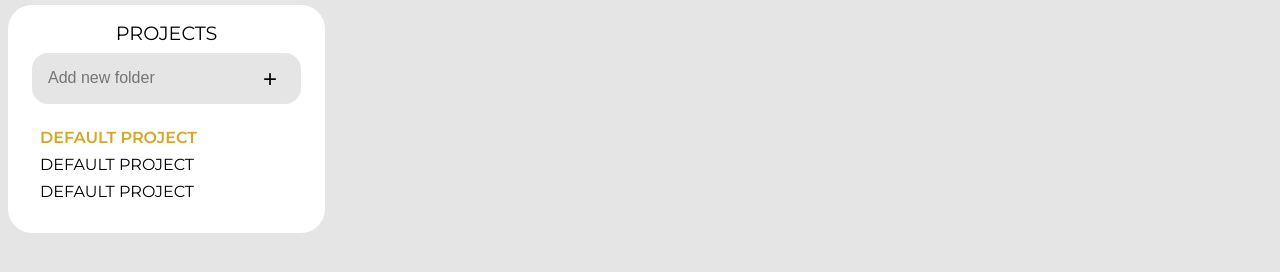
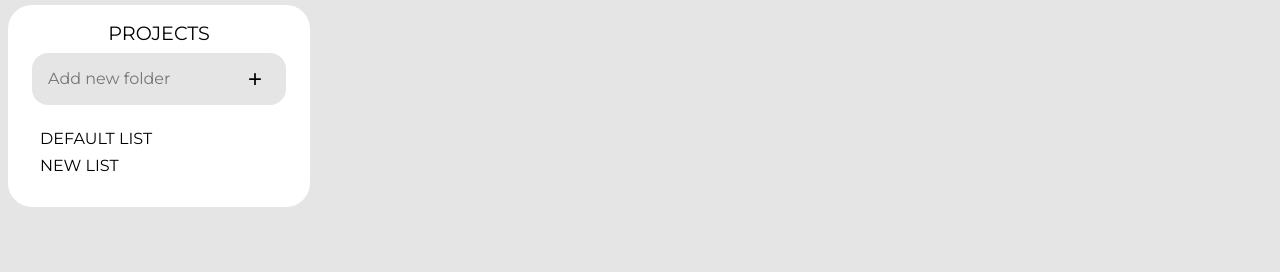
Before and after one commit to mrljsh/todo-app, a website built with webpack: page dist/index.html in a window 1280 px wide. Shown: the part 82-354 px from the top of the page. Built offline with nearby package versions, Linux system fonts and the light colour scheme.

Commit message:
Basic logic inside DOM controller module (add new folder)

```diff
--- /dev/null
+++ b/src/DOMController.js
@@ -0,0 +1,33 @@
+
+let list = ["Default list", "New List"];
+
+const listSelector = document.querySelector(".folderLists");
+
+
+export function renderFolders() {
+    listSelector.replaceChildren();
+    list.forEach(element => {
+        const listItem = document.createElement('p');
+        listItem.textContent = element;
+        listSelector.append(listItem);
+    });
+};
+
+let addNewFolder = (() => {
+    const folderInput = document.querySelector(".addFolderContainer > input");
+    console.log(folderInput);
+
+    const addFolderButton = document.querySelector(".addFolderContainer > button");
+    console.log(addFolderButton);
+
+    addFolderButton.addEventListener('click',() => {
+        if(folderInput.value === ""){
+            console.log("ERROR");
+            return;
+        }
+
+        list.push(folderInput.value);
+        folderInput.value = "";
+        renderFolders();
+    })
+})();
--- a/src/index.js
+++ b/src/index.js
@@ -1 +1,4 @@
 import "./style.css"
+import {renderFolders} from './DOMController.js'
+
+renderFolders();
--- a/src/style.css
+++ b/src/style.css
@@ -65,6 +65,7 @@ body {
     background-color: var(--neutral-200);
     border-bottom: 1px solid var(--neutral-200);
     padding: 8px 0px;
+    font-family: 'Montserrat', sans-serif;
 }
 
 .addFolderContainer > input[type="text"]:focus {
@@ -90,10 +91,6 @@ body {
     text-transform: uppercase;
 }
 
-.folderLists > p:first-child {
-    font-weight: 600;
-    color: goldenrod;
-}
 
 .notes {
     flex: 4;
```
Also changed, not shown: dist/index.html, dist/main.js.
